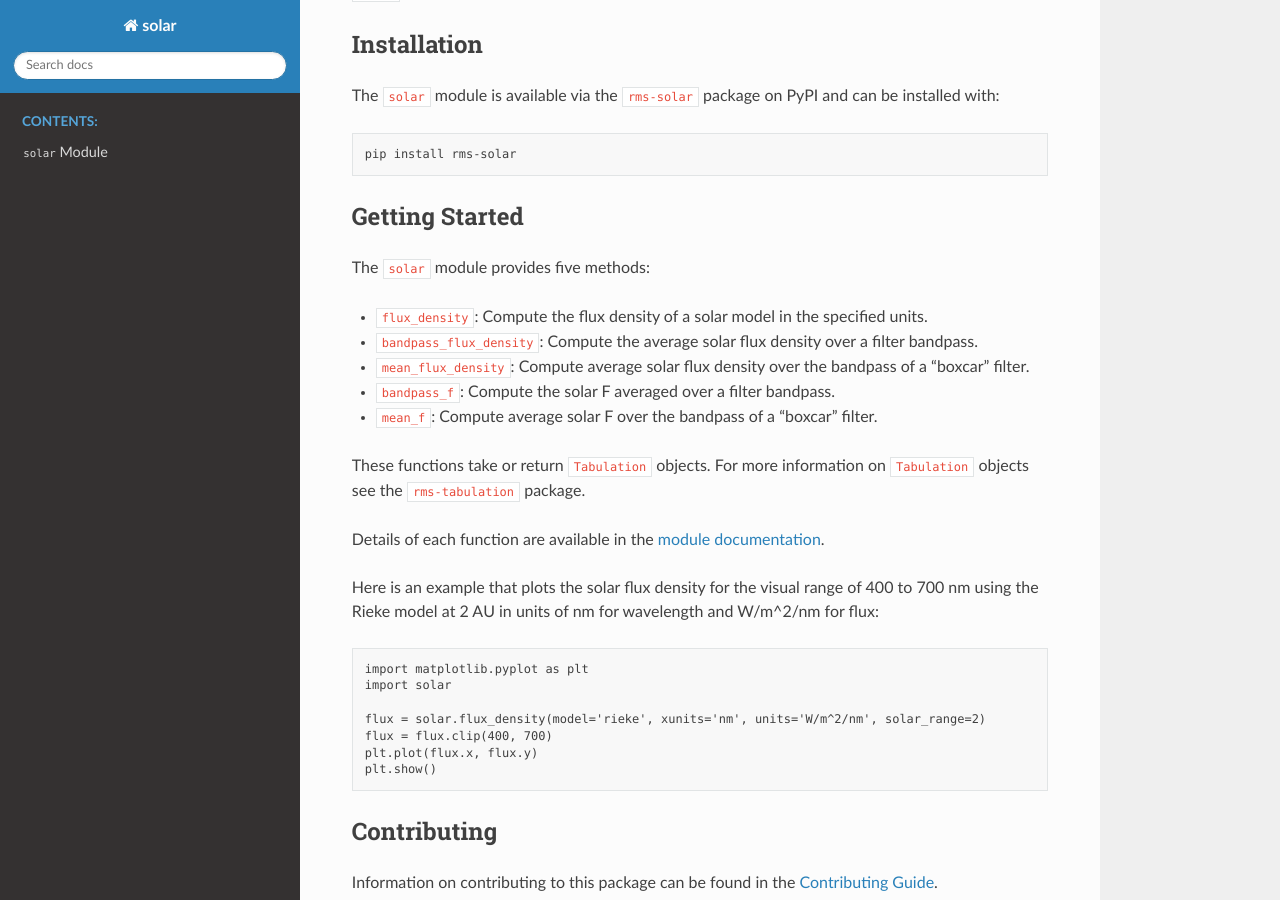
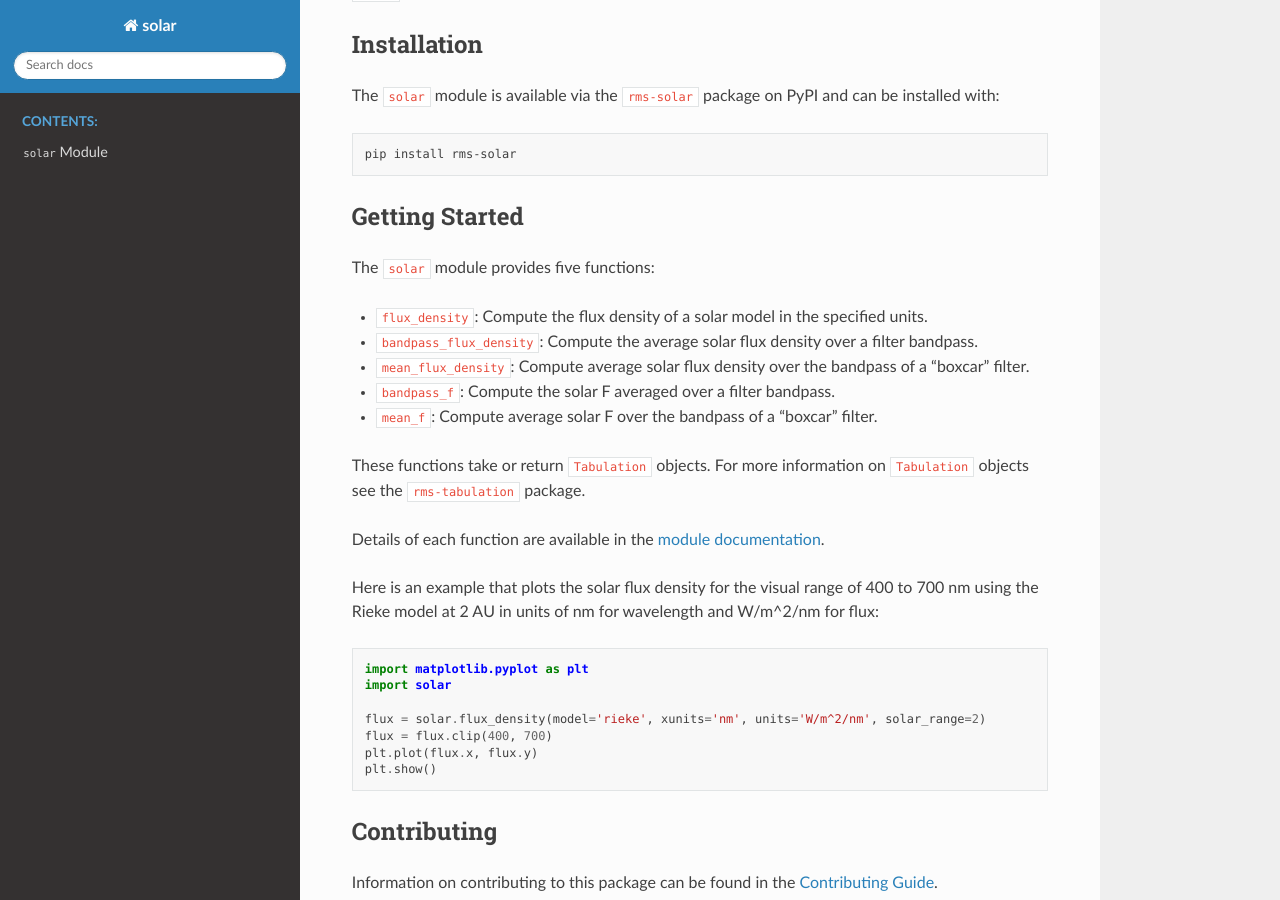
Before and after one commit to SETI/rms-solar, a Sphinx documentation site: the page built from docs/index.rst, in a window 1280 px wide and 900 px high, scrolled down 538 px. Built offline with Sphinx 7.4.7 and the Read the Docs theme 2.0.0, drawn with Linux system fonts in a browser that asks for light colours.

Commit message:
Minor documentation improvements

````diff
--- a/README.md
+++ b/README.md
@@ -46,7 +46,7 @@ installed with:
 
 # Getting Started
 
-The `solar` module provides five methods:
+The `solar` module provides five functions:
 
 - `flux_density`: Compute the flux density of a solar model in the specified units.
 - `bandpass_flux_density`: Compute the average solar flux density over a filter bandpass.
@@ -63,13 +63,15 @@ Here is an example that plots the solar flux density for the visual range of 400
 to 700 nm using the Rieke model at 2 AU in units of nm for wavelength and
 W/m^2/nm for flux:
 
-    import matplotlib.pyplot as plt
-    import solar
+```python
+import matplotlib.pyplot as plt
+import solar
 
-    flux = solar.flux_density(model='rieke', xunits='nm', units='W/m^2/nm', solar_range=2)
-    flux = flux.clip(400, 700)
-    plt.plot(flux.x, flux.y)
-    plt.show()
+flux = solar.flux_density(model='rieke', xunits='nm', units='W/m^2/nm', solar_range=2)
+flux = flux.clip(400, 700)
+plt.plot(flux.x, flux.y)
+plt.show()
+```
 
 # Contributing
 
--- a/docs/conf.py
+++ b/docs/conf.py
@@ -24,7 +24,6 @@ templates_path = ['_templates']
 exclude_patterns = ['_build', 'Thumbs.db', '.DS_Store']
 
 
-
 # -- Options for HTML output -------------------------------------------------
 # https://www.sphinx-doc.org/en/master/usage/configuration.html#options-for-html-output
 
--- a/solar/__init__.py
+++ b/solar/__init__.py
@@ -32,7 +32,7 @@ import tabulation as tab
 
 try:
     from ._version import __version__
-except ImportError:
+except ImportError:  # pragma no cover
     __version__ = 'Version unspecified'
 
 
````
Also changed, not shown: 1 other file.
